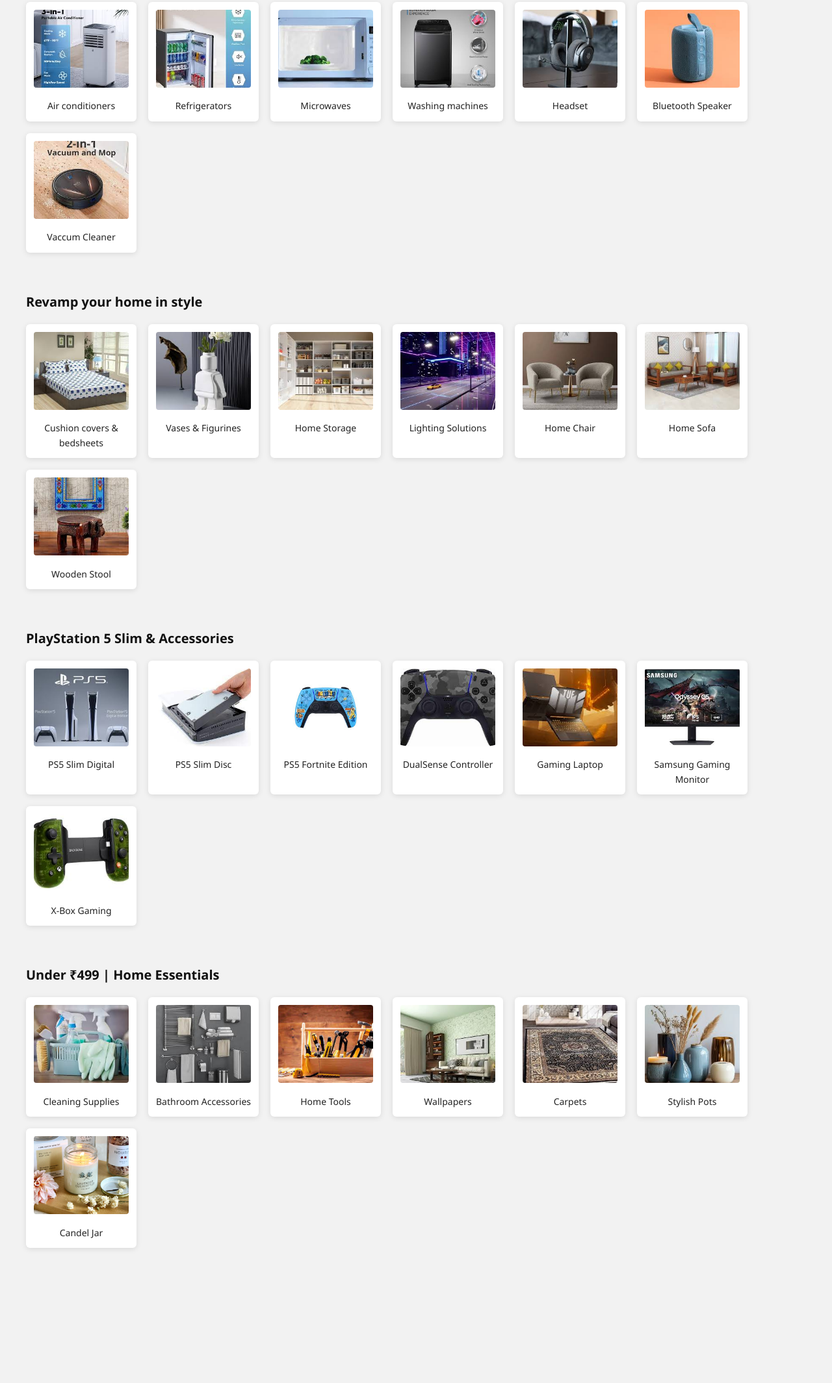
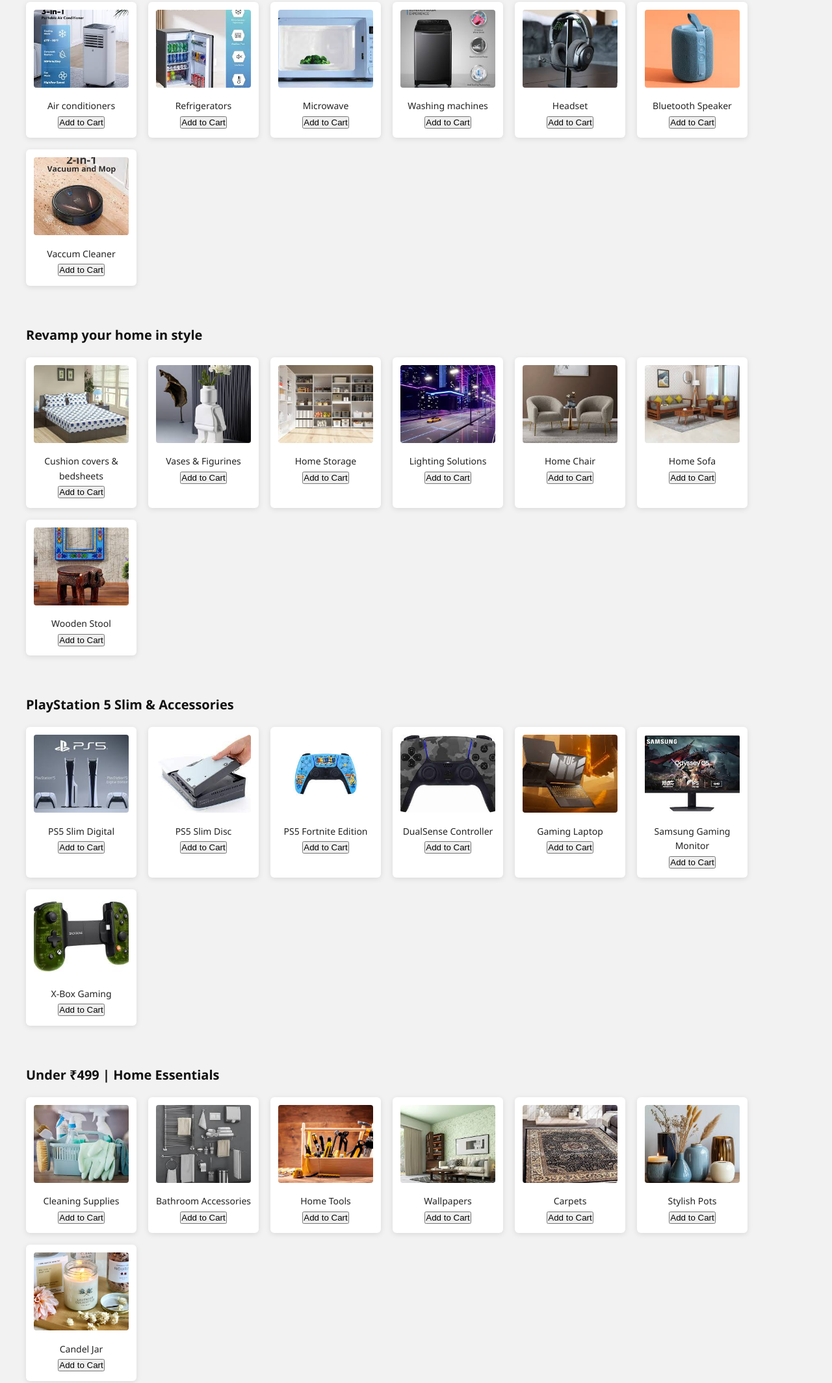
Before and after one commit to p-college-student/kharidoo-store, a plain HTML site: page index.html in a window 1280 px wide. Shown: the part 454-2583 px from the top of the page at 65% size. Before the commit the page ends 2405 px from the top, so only its background shows below. Drawn offline with Linux system fonts and the light colour scheme.

Commit message:
Button added (addToCart)

```diff
--- a/index.html
+++ b/index.html
@@ -5,6 +5,8 @@
   <title>Kharidoo - Your Online Store</title>
 
 <link rel="stylesheet" href="style.css">
+
+<script defer src="script.js"></script>
 
 </head>
 <body>
@@ -21,7 +23,7 @@
     <div>
       <a href="#">Login</a> |
       <a href="#">Orders</a> |
-      <a href="#">Cart (0)</a>
+      <a href="#">Cart (<span class="cart-count">0</span>)</a>
     </div>
   </header>
 
@@ -39,30 +41,37 @@
       <div>
         <img src="Ace.jpeg" alt="AC" width="100">
         <p>Air conditioners</p>
+        <button onclick="addToCart('ac')">Add to Cart</button>
       </div>
       <div>
         <img src="Fridge.jpeg" alt="Fridge" width="100">
         <p>Refrigerators</p>
+        <button onclick="addToCart('fridge')">Add to Cart</button>
       </div>
       <div>
         <img src="Microwave.jpeg" alt="Microwave" width="100">
-        <p>Microwaves</p>
+        <p>Microwave</p>
+        <button onclick="addToCart('microwave')">Add to Cart</button>
       </div>
       <div>
         <img src="WashingMachine.jpeg" alt="Washing Machine" width="100">
         <p>Washing machines</p>
+        <button onclick="addToCart('washing_machine')">Add to Cart</button>
       </div>
       <div>
         <img src="Headset.jpeg" alt="Headset" width="100">
         <p>Headset</p>
+        <button onclick="addToCart('headset')">Add to Cart</button>
       </div>
       <div>
         <img src="Speaker.jpeg" alt="Speakers" width="100">
         <p>Bluetooth Speaker</p>
+        <button onclick="addToCart('speaker')">Add to Cart</button>
       </div>
       <div>
         <img src="Vaccum.jpeg" alt="Vaccum Cleaner" width="100">
         <p>Vaccum Cleaner</p>
+        <button onclick="addToCart('vaccum')">Add to Cart</button>
       </div>
     </div>
   </section>
@@ -74,30 +83,37 @@
       <div>
         <img src="CushionBedsheets.jpeg" alt="Cushion" width="100">
         <p>Cushion covers & bedsheets</p>
+         <button onclick="addToCart('cushion')">Add to Cart</button>
       </div>
       <div>
         <img src="Vases & Figurines.jpeg" alt="Decor" width="100">
         <p>Vases & Figurines</p>
+         <button onclick="addToCart('vases')">Add to Cart</button>
       </div>
       <div>
         <img src="Home Storage.jpeg" alt="Storage" width="100">
         <p>Home Storage</p>
+         <button onclick="addToCart('storage')">Add to Cart</button>
       </div>
       <div>
         <img src="Lighting Solutions.jpeg" alt="Lighting" width="100">
         <p>Lighting Solutions</p>
+         <button onclick="addToCart('lighting')">Add to Cart</button>
       </div>
       <div>
         <img src="Chair.jpeg" alt="Chair" width="100">
         <p>Home Chair</p>
+         <button onclick="addToCart('chair')">Add to Cart</button>
       </div>
       <div>
         <img src="Sofa.jpeg" alt="Sofa" width="100">
         <p>Home Sofa</p>
+         <button onclick="addToCart('sofa')">Add to Cart</button>
       </div>
       <div>
         <img src="Stool.jpeg" alt="Stool" width="100">
         <p>Wooden Stool</p>
+          <button onclick="addToCart('stool')">Add to Cart</button>
       </div>
     </div>
   </section>
@@ -109,30 +125,37 @@
       <div>
         <img src="PS5 Slim Digital.jpeg" alt="PS5" width="100">
         <p>PS5 Slim Digital</p>
+          <button onclick="addToCart('ps5_digital')">Add to Cart</button>
       </div>
       <div>
         <img src="PS5 Slim Disc.jpeg" alt="PS5 Disc" width="100">
         <p>PS5 Slim Disc</p>
+         <button onclick="addToCart('ps5_disc')">Add to Cart</button>
       </div>
       <div>
         <img src="PS5 Fortnite Edition.jpeg" alt="PS5 Fortnite" width="100">
         <p>PS5 Fortnite Edition</p>
+         <button onclick="addToCart('ps5_fortnite')">Add to Cart</button>
       </div>
       <div>
         <img src="DualSense Controller.jpeg" alt="Controller" width="100">
         <p>DualSense Controller</p>
+         <button onclick="addToCart('controller')">Add to Cart</button>
       </div>
       <div>
         <img src="Tuf-Gaming.jpeg" alt="Gaming Laptop" width="100">
         <p>Gaming Laptop</p>
+          <button onclick="addToCart('gaming_laptop')">Add to Cart</button>
       </div>
       <div>
         <img src="Monitor.jpeg" alt="Monitor" width="100">
         <p>Samsung Gaming Monitor</p>
+          <button onclick="addToCart('monitor')">Add to Cart</button>
       </div>
       <div>
         <img src="Xbox.jpeg" alt="Xbox" width="100">
         <p>X-Box Gaming</p>
+         <button onclick="addToCart('xbox')">Add to Cart</button>
       </div>
     </div>
   </section>
@@ -144,30 +167,37 @@
       <div>
         <img src="Cleaning Supplies.jpeg" alt="Cleaning" width="100">
         <p>Cleaning Supplies</p>
+         <button onclick="addToCart('cleaning')">Add to Cart</button>
       </div>
       <div>
         <img src="Bathroom Accessories.jpeg" alt="Shower" width="100">
         <p>Bathroom Accessories</p>
+         <button onclick="addToCart('bathroom')">Add to Cart</button>
       </div>
       <div>
         <img src="Home Tools.jpeg" alt="Tools" width="100">
         <p>Home Tools</p>
+         <button onclick="addToCart('tools')">Add to Cart</button>
       </div>
       <div>
         <img src="Wallpapers-Home.jpeg" alt="Wallpaper" width="100">
         <p>Wallpapers</p>
+         <button onclick="addToCart('wallpapers')">Add to Cart</button>
       </div>
       <div>
         <img src="Carpets.jpeg" alt="Carpets" width="100">
         <p>Carpets</p>
+         <button onclick="addToCart('carpets')">Add to Cart</button>
       </div>
       <div>
         <img src="Pots.jpeg" alt="Pots" width="100">
         <p>Stylish Pots</p>
+         <button onclick="addToCart('pots')">Add to Cart</button>
       </div>
       <div>
         <img src="Candle-Jar.jpg" alt="Candle-Jar" width="100">
         <p>Candel Jar</p>
+         <button onclick="addToCart('candle_jar')">Add to Cart</button>
       </div>
     </div>
   </section>
--- /dev/null
+++ b/script.js
@@ -0,0 +1,28 @@
+function getCart() {
+  const cart = JSON.parse(localStorage.getItem("cart")) || {};
+  return cart;
+}
+
+function saveCart(cart) {
+  localStorage.setItem("cart", JSON.stringify(cart));
+  updateCartCount();
+}
+
+function addToCart(productId) {
+  const cart = getCart();
+  cart[productId] = (cart[productId] || 0) + 1;
+  saveCart(cart);
+  alert("Item added to cart!");
+}
+
+function updateCartCount() {
+  const cart = getCart();
+  let total = 0;
+  for (let item in cart) {
+    total += cart[item];
+  }
+  const countDisplay = document.querySelector(".cart-count");
+  if (countDisplay) countDisplay.textContent = total;
+}
+
+document.addEventListener("DOMContentLoaded", updateCartCount);
```
